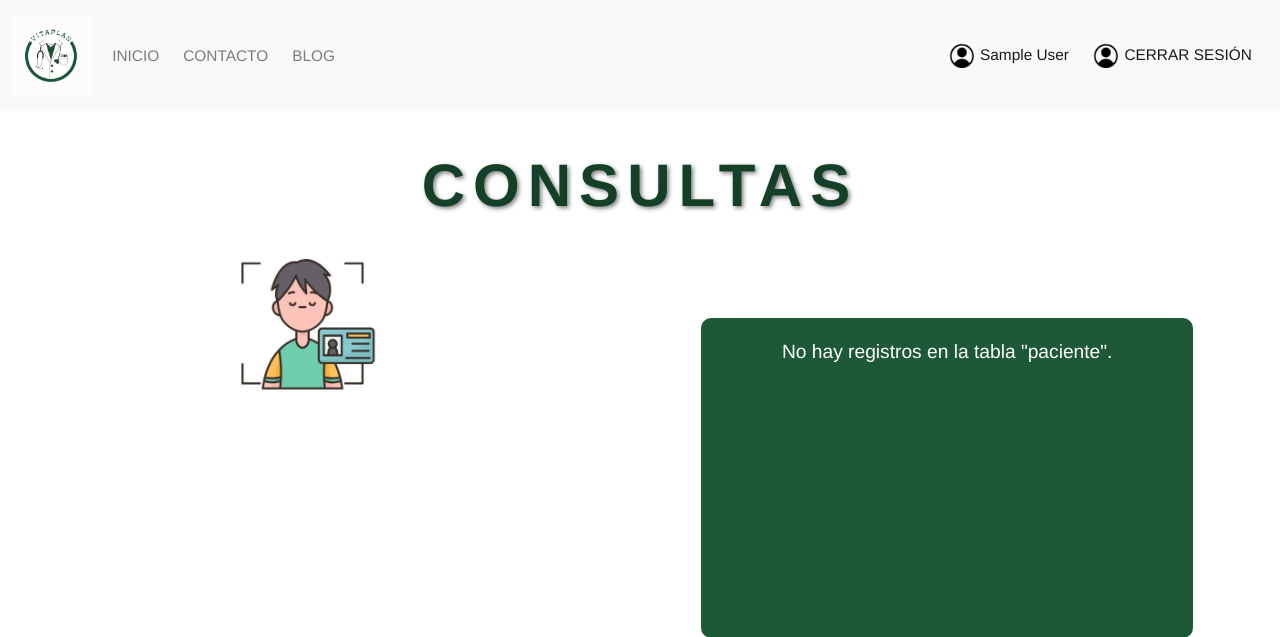
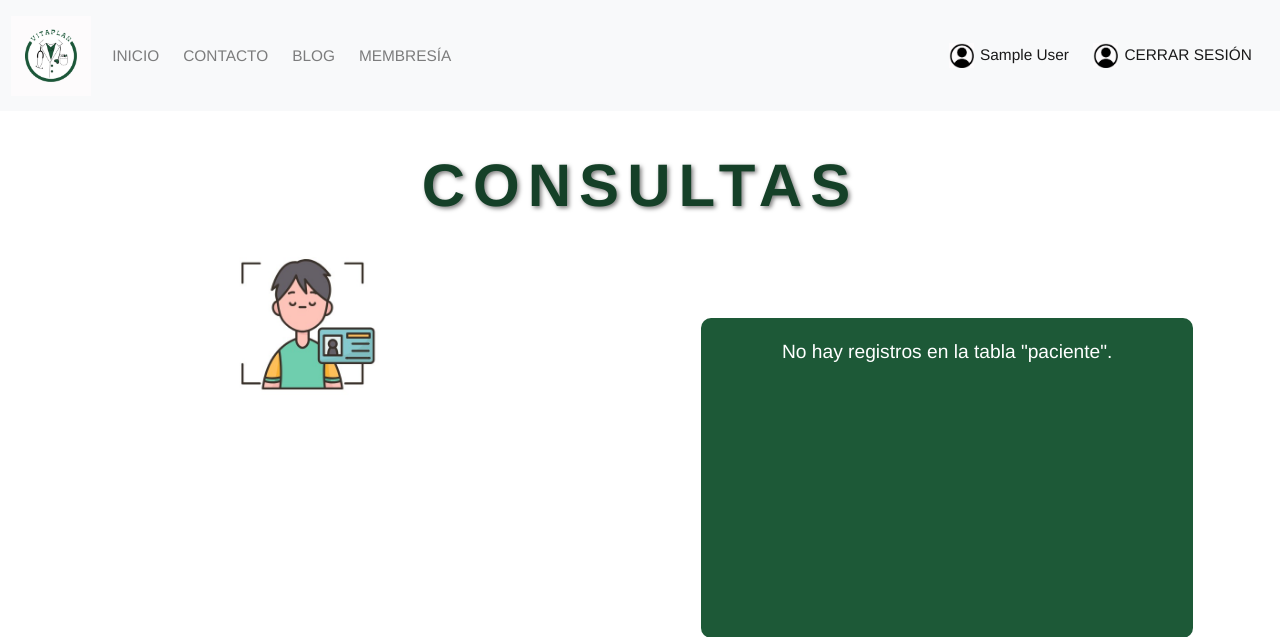
Before and after one commit to SaulJacov/vitaplan, a PHP site: page /detalle_citas.php in a window 1280 px wide. Shown: the top 637 px of the page. Run offline with PHP 8.4, Linux system fonts and the light colour scheme; the visitor is signed in with stand-in values (Sample User, id 1); data comes from the database, SQL or seed files in the repository; some libraries are stand-ins or nearby versions.

Commit message:
Correcciones de Redireccionamiento
Correccion de redireccionamiento y visuales

```diff
--- a/agendar_citas.php
+++ b/agendar_citas.php
@@ -41,10 +41,10 @@ $nutriologo = $_SESSION['usuario_nombre'];
                         <a class="nav-link" href="indexN.php">INICIO</a>
                     </li>
                     <li class="nav-item">
-                        <a class="nav-link" href="contacto.html">CONTACTO</a>
+                        <a class="nav-link" href="contactoN.php">CONTACTO</a>
                     </li>
                     <li class="nav-item">
-                        <a class="nav-link" href="blog2.html">BLOG</a>
+                        <a class="nav-link" href="blog2N.php">BLOG</a>
                     </li>
                     <li class="nav-item">
                         <a class="nav-link" href="precio.php">MEMBRESÍA</a>
--- a/detalle_citas.php
+++ b/detalle_citas.php
@@ -13,7 +13,7 @@ if (!isset($_SESSION['usuario_id'])) {
 <html>
 <head>
         <meta http-equiv="Content-Type" content="text/html; charset=UTF-8">
-        <title>VitaPlan | Historial Médico</title>
+        <title>VitaPlan | Consultas</title>
         <link rel="icon" href="img/LogoP.jpg" type="image/jpg" />
         <link rel="stylesheet" href="https://stackpath.bootstrapcdn.com/bootstrap/4.1.3/css/bootstrap.min.css" integrity="sha384-MCw98/SFnGE8fJT3GXwEOngsV7Zt27NXFoaoApmYm81iuXoPkFOJwJ8ERdknLPMO" crossorigin="anonymous">
         <script src="https://code.jquery.com/jquery-3.3.1.slim.min.js" integrity="sha384-q8i/X+965DzO0rT7abK41JStQIAqVgRVzpbzo5smXKp4YfRvH+8abtTE1Pi6jizo" crossorigin="anonymous"></script>
@@ -29,20 +29,23 @@ if (!isset($_SESSION['usuario_id'])) {
     </head>
     <body style="background-color: #FFFFFF">
         <nav class="navbar navbar-expand-md navbar-light bg-light navbar-hover fixed-top">
-            <a class="navbar-brand" href="indexP.php"><img src="img/Logo.jpg" class="hover" style="height: 80px"></a>
+            <a class="navbar-brand" href="indexN.php"><img src="img/Logo.jpg" class="hover" style="height: 80px"></a>
             <button class="navbar-toggler" type="button" data-toggle="collapse" data-target="#navbarHover" aria-controls="navbarDD" aria-expanded="false" aria-label="Navigation" style="background: #FFFFFF">
                 <span class="navbar-toggler-icon"></span>
             </button>
             <div class="collapse navbar-collapse" id="navbarHover">
                 <ul class="navbar-nav">
                     <li class="nav-item">
-                        <a class="nav-link" href="indexP.php">INICIO</a>
+                        <a class="nav-link" href="indexN.php">INICIO</a>
                     </li>
                     <li class="nav-item">
-                        <a class="nav-link" href="contactoP.php">CONTACTO</a>
+                        <a class="nav-link" href="contactoN.php">CONTACTO</a>
                     </li>
                     <li class="nav-item">
-                        <a class="nav-link" href="blog2P.php">BLOG</a>
+                        <a class="nav-link" href="blog2N.php">BLOG</a>
+                    </li>
+                    <li class="nav-item">
+                        <a class="nav-link" href="precio.php">MEMBRESÍA</a>
                     </li>
                 </ul>
                 <div class="col">
--- a/nutriologo.php
+++ b/nutriologo.php
@@ -133,7 +133,7 @@ $nutriologo = $_SESSION['usuario_nombre'];
 
                                 echo '</table>';
                             } else {
-                                echo 'aun no tiene citas agendadas.';
+                                echo 'Aún no tiene citas agendadas.';
                             }
                             ?>
                     </div>
```
